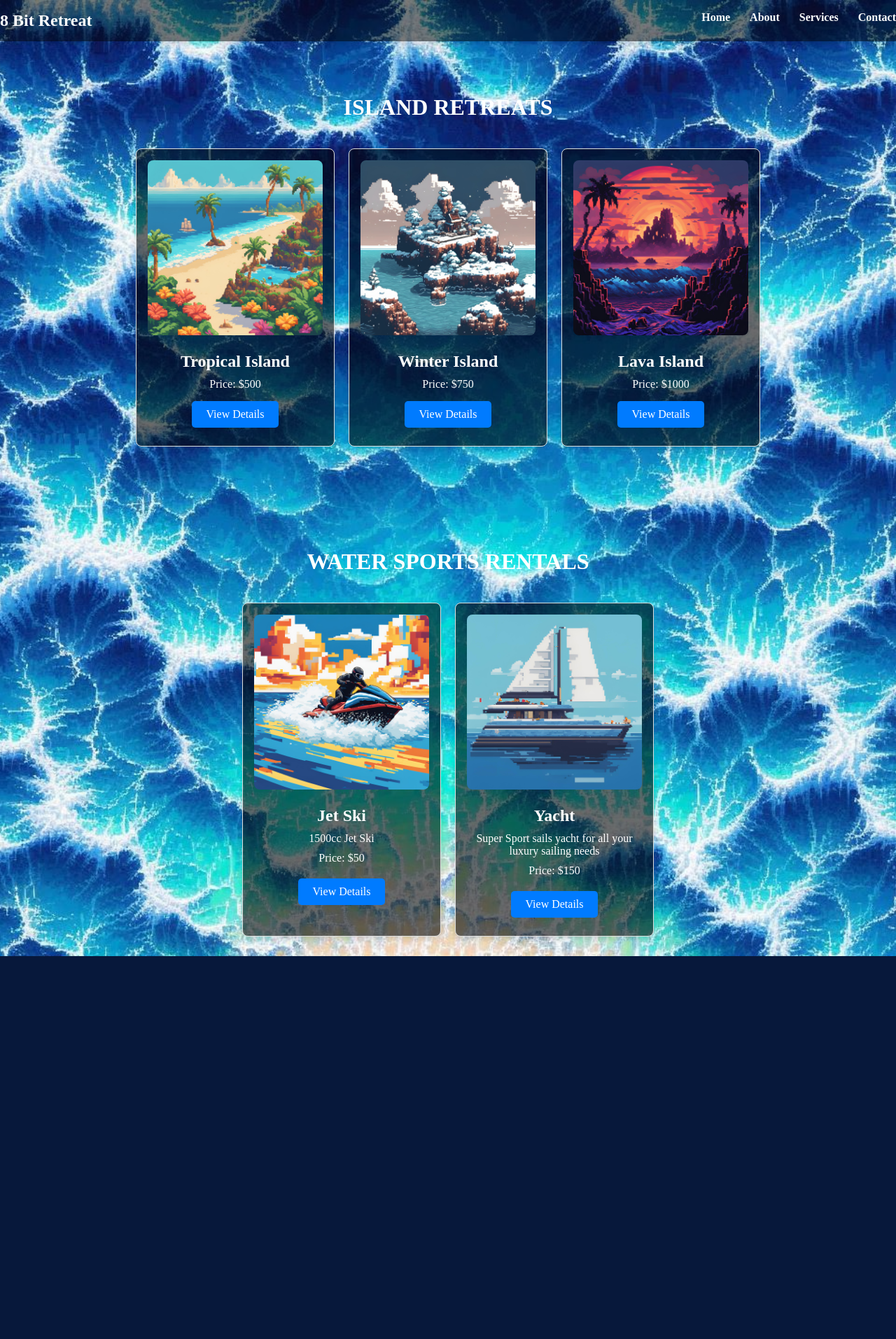
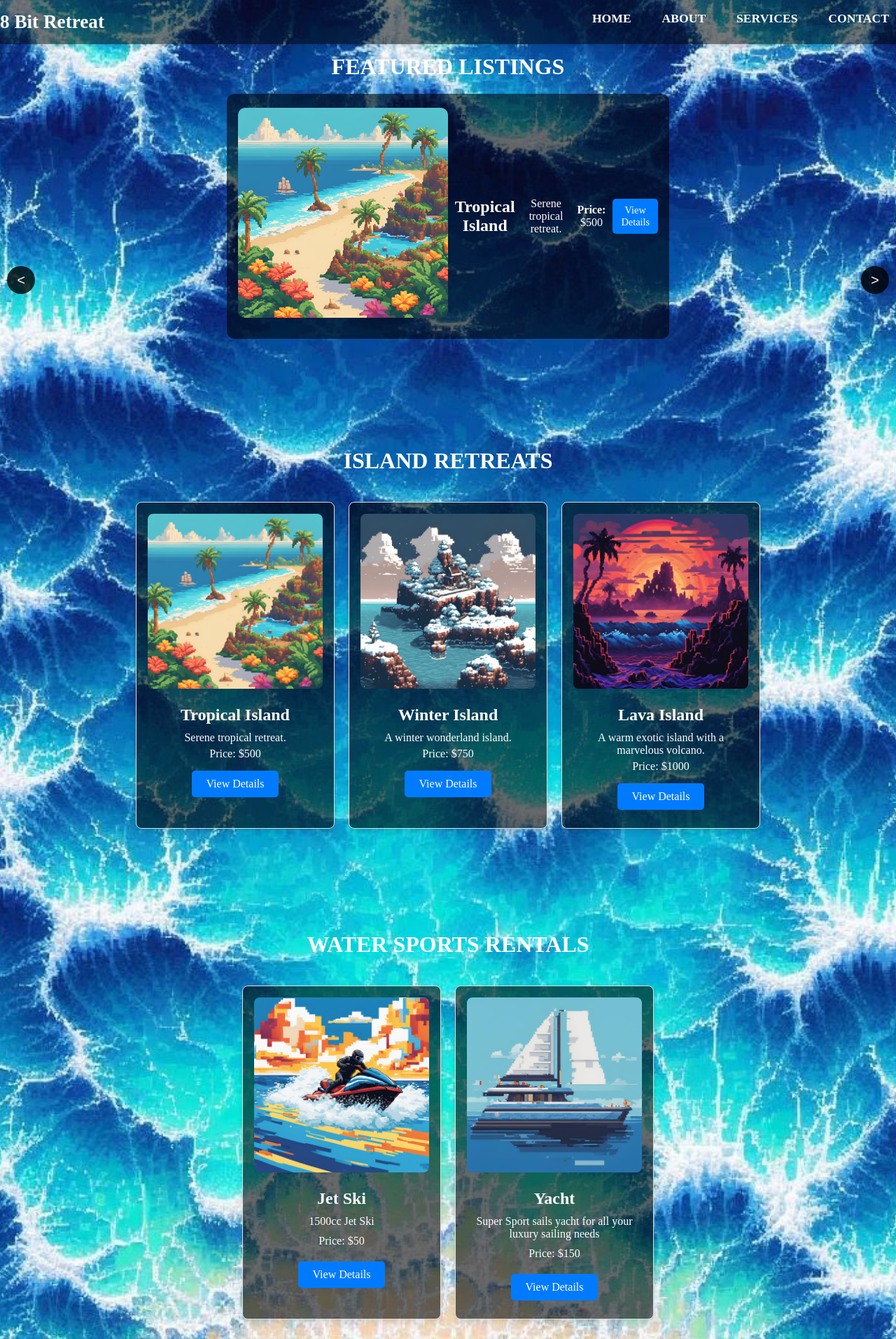
Before and after one commit to TheeJacobyyy/Pixel_Island, a Flask app: page / in a window 1280 px wide. Shown: the whole page at 70% size. Before the commit the page ends 1366 px from the top, so only its background shows below. Run offline with Flask 3, Linux system fonts and the light colour scheme.

Commit message:
Another One

```diff
--- a/app.py
+++ b/app.py
@@ -4,18 +4,22 @@ app = Flask(__name__)
 app.secret_key = 'kjasdlslkaslaksdjllkasldj'
 
 products = [
-    {'id': 1, 'name': 'Tropical Island', 'price': 500, 'image': '8BitRetreatOne.jpg'},
-    {'id': 2, 'name': 'Winter Island', 'price': 750, 'image': 'WinterIsland.jpg'},
-    {'id': 3, 'name': 'Lava Island', 'price': 1000, 'image': 'LavaIsland.jpg'},
+    {'id': 1, 'name': 'Tropical Island', 'description': 'Serene tropical retreat.', 'price': 500, 'image': '8BitRetreatOne.jpg'},
+    {'id': 2, 'name': 'Winter Island', 'description': 'A winter wonderland island.', 'price': 750, 'image': 'WinterIsland.jpg'},
+    {'id': 3, 'name': 'Lava Island', 'description': 'A warm exotic island with a marvelous volcano.', 'price': 1000, 'image': 'LavaIsland.jpg'},
 ]
 water_sports_section = [
     {'id': 1, 'name': 'Jet Ski', 'description': '1500cc Jet Ski', 'price': 50, 'image': 'JetSki.jpg'},
     {'id': 2, 'name': 'Yacht', 'description': 'Super Sport sails yacht for all your luxury sailing needs', 'price': 150, 'image': 'Yacht.jpg'}
 ]
 
-@app.route("/")
+@app.route('/')
 def index():
-    return render_template("index.html", products=products, water_sports_section=water_sports_section)
+    featured_products = [
+        {'id': 1, 'name': 'Tropical Island', 'description': 'Serene tropical retreat.', 'price': 500, 'image': '8BitRetreatOne.jpg'},
+        {'id': 3, 'name': 'Lava Island', 'description': 'A warm exotic island with a marvelous volcano.', 'price': 1000, 'image': 'LavaIsland.jpg'},
+    ]
+    return render_template('index.html', products=products, featured_products=featured_products, water_sports_section=water_sports_section)
 
 @app.route("/product/<int:id>")
 def product(id):
@@ -36,5 +40,9 @@ def add_to_cart(id):
     session['cart'][id] = session['cart'].get(id, 0) + 1
     return redirect('/cart')
 
+@app.route('/about')
+def about():
+    return render_template('about.html')
+
 if __name__ == "__main__":
     app.run(debug=True)
--- /dev/null
+++ b/static/script.js
@@ -0,0 +1,31 @@
+document.addEventListener("DOMContentLoaded", () => {
+  const carousel = document.querySelector(".carousel");
+  const items = document.querySelectorAll(".carousel-item");
+  const prevButton = document.querySelector(".carousel-control.prev");
+  const nextButton = document.querySelector(".carousel-control.next");
+
+  let currentIndex = 0;
+  const totalItems = items.length;
+
+  function updateCarousel() {
+    const offset = -currentIndex * 100; // Calculate the offset for sliding
+    carousel.style.transform = `translateX(${offset}%)`;
+  }
+
+  // Event listeners for next and previous buttons
+  prevButton.addEventListener("click", () => {
+    currentIndex = (currentIndex - 1 + totalItems) % totalItems; // Wrap around to the last item
+    updateCarousel();
+  });
+
+  nextButton.addEventListener("click", () => {
+    currentIndex = (currentIndex + 1) % totalItems; // Wrap around to the first item
+    updateCarousel();
+  });
+
+  // Auto-slide every 3 seconds
+  setInterval(() => {
+    currentIndex = (currentIndex + 1) % totalItems;
+    updateCarousel();
+  }, 5000);
+});
--- a/static/styles.css
+++ b/static/styles.css
@@ -1,5 +1,5 @@
 body {
-    background-image: url(8BitOcean.jpg);
+    background-image: url(images/8BitOcean.jpg);
     background-repeat: no-repeat;
     background-position: center;
     background-size: cover;
@@ -41,20 +41,22 @@ a {
 .navbar .logo {
     color: white; /* White logo text */
     text-decoration: none; /* Removes underline */
-    font-size: 1.5em;
+    font-size: 1.7em;
     font-weight: bold;
 }
 
 .navbar .nav-links a {
     color: white; /* White text for links */
     text-decoration: none; /* Removes underline */
-    margin-left: 1.5em; /* Space between links */
+    margin-left: 1.7em; /* Space between links */
     font-weight: bold;
     transition: color 0.3s; /* Smooth hover effect */
+    padding-right: 10px;
+    font-size: 1.1em;
 }
 
 .navbar .nav-links a:hover {
-    color: rgb(255, 255, 255); /* Green color on hover */
+    color: rgb(204, 204, 204); /* Green color on hover */
 }
 
 .products-section {
@@ -181,6 +183,11 @@ a {
   color: white;
 }
 
+.listing-card:hover {
+    transform: scale(1.05);
+    box-shadow: 0 8px 16px rgba(0, 0, 0, 0.2);
+}
+
 .listing-card p {
   margin: 10px;
   color: white;
@@ -195,3 +202,125 @@ a {
   text-decoration: none;
   border-radius: 5px;
 }
+
+.featured-carousel {
+  text-align: center;
+  margin: 30px 0;
+  margin-top: 30px;
+  padding-top: 20px;
+  text-align: center;
+}
+
+.carousel-container {
+  position: relative;
+  overflow: hidden;
+  width: 50%; /* Reduce the width to fit better */
+  max-width: 1000px; /* Set a maximum width */
+  margin: auto;
+  border-radius: 10px; /* Optional: Rounded corners */
+}
+
+.carousel {
+  display: flex;
+  position: relative;
+  width: 100%;
+  transition: transform 0.5s ease-in-out;
+}
+
+.carousel-item {
+  min-width: 100%;
+  flex: 0 0 100%;
+  display: flex;
+  justify-content: center;
+  flex-shrink: 0;
+  align-items: center;
+  text-align: center;
+  padding: 20px;
+  background-color: #00000091;
+  border-radius: 10px;
+  box-sizing: border-box;
+  box-shadow: 0 4px 8px rgba(0, 0, 0, 0.1);
+}
+
+.carousel-item img {
+  max-width: 100%;
+  max-height: 300px; /* Set a maximum height */
+  object-fit: cover; /* Ensure images are cropped proportionately */
+  border-radius: 10px;
+  margin-bottom: 10px;
+}
+
+.carousel-control {
+  position: absolute;
+  top: 50%;
+  transform: translateY(-50%);
+  background-color: rgba(0, 0, 0, 0.792);
+  color: rgb(255, 255, 255);
+  border: none;
+  border-radius: 50%;
+  width: 40px;
+  height: 40px;
+  font-size: 20px;
+  cursor: pointer;
+  z-index: 1000;
+}
+
+.carousel-control.prev {
+  left: 10px;
+}
+
+.carousel-control.next {
+  right: 10px;
+}
+
+.carousel-item h3 {
+  font-size: 1.5em;
+  margin: 10px;
+  color: white;
+}
+
+.carousel-item p {
+  margin: 10px;
+  color: white;
+}
+
+.featured-title {
+    font-size: 2em;
+    color: white;
+    margin-bottom: 20px;
+    text-transform: uppercase;
+    font-weight: bold;
+}
+
+.carousel-item .details-btn {
+  color: white; /* Button text color */
+  background-color: #007bff; /* Keep button background blue (optional) */
+  border: none;
+  padding: 8px 12px;
+  text-decoration: none;
+  border-radius: 5px;
+  font-size: 0.9rem;
+}
+
+.about-section {
+    text-align: center;
+    margin: 50px auto;
+    margin-top: 150px;
+    padding: 20px;
+    max-width: 800px;
+    color: #fff;
+    background-color: rgba(0, 0, 0, 0.522);
+    border-radius: 10px;
+    box-shadow: 0 0 15px rgba(0, 0, 0, 0.5);
+}
+
+.about-section img {
+    max-width: 100%;
+    height: auto;
+    margin-top: 20px;
+    border-radius: 10px;
+}
+
+.about-section h1 {
+    color: white;
+}
--- /dev/null
+++ b/templates/base.html
@@ -0,0 +1,25 @@
+<!DOCTYPE html>
+<html lang="en">
+<head>
+    <meta charset="UTF-8">
+    <meta name="viewport" content="width=device-width, initial-scale=1.0">
+    <title>{% block title %}8 Bit Retreat{% endblock %}</title>
+    <link rel="stylesheet" href="{{ url_for('static', filename='styles.css') }}">
+</head>
+<body>
+    <header>
+        <nav class="navbar">
+            <a href="/" class="logo">8 Bit Retreat</a>
+            <div class="nav-links">
+                <a href="/">HOME</a>
+                <a href="/about">ABOUT</a>
+                <a href="/services">SERVICES</a>
+                <a href="/contact">CONTACT</a>
+            </div>
+        </nav>
+    </header>
+    <main>
+        {% block content %}{% endblock %}
+    </main>
+</body>
+</html>
--- a/templates/index.html
+++ b/templates/index.html
@@ -1,29 +1,35 @@
-<!DOCTYPE html>
-<html lang="en">
-<head>
-    <meta charset="UTF-8">
-    <meta name="viewport" content="width=device-width, initial-scale=1.0">
-    <title>8 Bit Retreat</title>
+{% extends 'base.html' %}
+
+{% block title %}Home - 8 Bit Retreat{% endblock %}
+
+{% block content %}
+<section class="featured-carousel">
+  <h2 class="featured-title">Featured Listings</h2>
+  <div class="carousel-container">
+    <div class="carousel">
+      {% for product in featured_products %}
+      <div class="carousel-item">
+        <img src="{{ url_for('static', filename='images/' + product['image']) }}" alt="{{ product['name'] }}">
+        <h3>{{ product['name'] }}</h3>
+        <p>{{ product['description'] }}</p>
+        <p><strong>Price:</strong> ${{ product['price'] }}</p>
+        <a href="/product/{{ product['id'] }}" class="details-btn">View Details</a>
+      </div>
+      {% endfor %}
+    </div>
+  </div>
+  <button class="carousel-control prev">&lt;</button>
+  <button class="carousel-control next">&gt;</button>
+</section>
 <link rel="stylesheet" href="{{ url_for('static', filename='styles.css') }}">
-</head>
-<body>
-    <header>
-        <nav class="navbar">
-            <a href="/" class="logo">8 Bit Retreat</a>
-            <div class="nav-links">
-                <a href="/">Home</a>
-                <a href="/about">About</a>
-                <a href="/services">Services</a>
-                <a href="/contact">Contact</a>
-            </div>
-        </nav>
-    </header>
+<script src="{{ url_for('static', filename='script.js') }}"></script>
+
 <section class="products-section">
   <h2 class="products-title">Island Retreats</h2>
   <div class="products-container">
     {% for product in products %}
       <div class="product-card">
-            <img src="{{ url_for('static', filename=product['image']) }}" alt="{{ product['name'] }}">
+        <img src="{{ url_for('static', filename='images/' + product.image) }}" alt="{{ product['name'] }}">
         <h3>{{ product['name'] }}</h3>
         <p>{{ product['description'] }}</p>
         <p>Price: ${{product['price'] }}</p>
@@ -38,7 +44,7 @@
   <div class="listings-container">
     {% for item in water_sports_section %}
       <div class="listing-card">
-            <img src="{{ url_for('static', filename=item['image']) }}" alt="{{ item['name'] }}">
+        <img src="{{ url_for('static', filename='images/' + item.image) }}" alt="{{ item['name'] }}">
         <h3>{{ item['name'] }}</h3>
         <p>{{ item['description'] }}</p>
         <p>Price: ${{ item['price'] }}</p>
@@ -47,5 +53,4 @@
     {% endfor %}
   </div>
 </section>
-</body>
-</html>
+{% endblock %}
```
Also changed, not shown: templates/about.html (added, +12 -0 lines), templates/product.html (+15 -15 lines), static/images/8BitOcean.jpg (renamed from static/8BitOcean.jpg), static/images/8BitRetreatOne.jpg (renamed from static/8BitRetreatOne.jpg), static/images/AboutUsMansion.jpg (added), static/images/JetSki.jpg (renamed from static/JetSki.jpg), static/images/LavaIsland.jpg (renamed from static/LavaIsland.jpg), static/images/WinterIsland.jpg (renamed from static/WinterIsland.jpg), static/images/Yacht.jpg (renamed from static/Yacht.jpg). Lines whose indentation alone changed are shown as unchanged.
